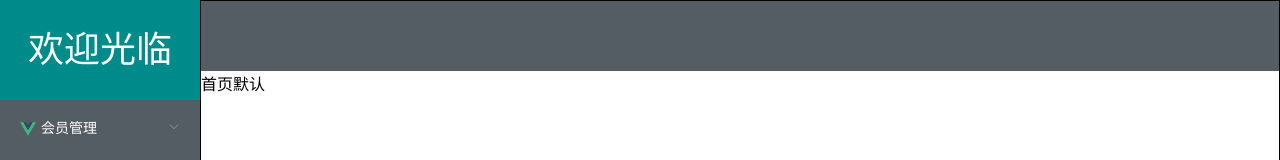
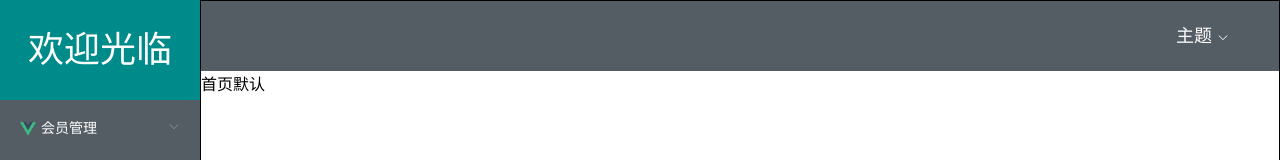
Before and after one commit to XiFanYin/webtest, a Vue app: page /home in a window 1280 px wide. Shown: the top 160 px of the page. Built offline with nearby package versions, Linux system fonts and the light colour scheme; sample sign-in values are in the browser's storage.

Commit message:
修改弹出层样式

```diff
--- a/src/store/index.js
+++ b/src/store/index.js
@@ -8,8 +8,13 @@ Vue.use(Vuex)
 export default new Vuex.Store({
   /* state就是数据 */
   state: {
-    //声明成对象
-    obj:{}
+    //声明成对象，里边放动态数据
+    obj: {},
+    //主题数据,默认数据
+    theme: {
+      default: "545c64",
+      blue: "#101f30",
+      red: "#7c1823"}
   },
   mutations: {
     setStateVal(state, obj) {
@@ -20,6 +25,6 @@ export default new Vuex.Store({
   //配置插件解决刷新数据不消失
   plugins: [createPersistedState({
     storage: window.sessionStorage
-    })]
+  })]
 
 })
--- a/src/views/home.vue
+++ b/src/views/home.vue
@@ -19,7 +19,7 @@
         >
           <!-- 插槽标题title -->
           <template slot="title">
-            <img src="../assets/logo.png"  class="icon">
+            <img src="../assets/logo.png" class="icon" />
             <span>{{ item.menu }}</span>
           </template>
           <!-- 循环遍历子标题 -->
@@ -34,9 +34,21 @@
     </div>
 
     <div class="right">
-       <div class="nav_bar">{{$store.state.obj.address}}</div>
+      <!-- title -->
+      <div class="nav_bar">
+        <div class="theme">
+          <el-dropdown trigger="click">
+            <span class="el-dropdown-link">
+              主题<i class="el-icon-arrow-down el-icon--right"></i>
+            </span>
+            <el-dropdown-menu slot="dropdown">
+              <el-dropdown-item>红色</el-dropdown-item>
+            </el-dropdown-menu>
+          </el-dropdown>
+        </div>
+      </div>
 
-       <router-view/>
+      <router-view />
     </div>
   </div>
 </template>
@@ -52,7 +64,7 @@ export default {
   methods: {
     //某个条目被点击
     selecet(index) {
-     this.$router.push(index)
+      this.$router.push(index);
     },
   },
   mounted() {
@@ -65,9 +77,6 @@ export default {
 </script>
 
 <style lang="scss" scoped>
-
-
-
 .home {
   width: 100%;
   height: 100vh;
@@ -87,32 +96,53 @@ export default {
     .mymenu {
       height: 100%;
       border: none; /* element有这个属性，给他干掉 */
-     .icon{
-       width: 16px;
-       height: 16px;
-       padding-right: 5px;
-     }
-
+      .icon {
+        width: 16px;
+        height: 16px;
+        padding-right: 5px;
+      }
     }
   }
   .right {
     flex: 1;
     border: 1px solid #000;
-    .nav_bar{
+    .nav_bar {
       width: 100%;
       height: 70px;
       background: #545c64;
+      display: flex;
+      flex-direction: row-reverse;
     }
+  }
 
+  .theme {
+    margin-right: 50px;
   }
 
   /* 修改ui库样式 */
-/*   ::v-deep .el-icon-arrow-down:before {
+  /*   ::v-deep .el-icon-arrow-down:before {
     content: "";
   } */
+}
 
+.el-dropdown-link {
+  cursor: pointer;
+  color: #ffffff;
+  font-size: 18px;
+  line-height: 70px;
+}
+.el-icon-arrow-down {
+  font-size: 12px;
+}
 
+.demonstration {
+  display: block;
+  color: #545c64;
+  font-size: 18px;
+  margin-bottom: 20px;
+}
 
-
+.el-dropdown-menu {
+  top: 42px !important;
 }
 </style>
--- a/src/views/menberhealth.vue
+++ b/src/views/menberhealth.vue
@@ -1,5 +1,5 @@
 <template>
-  <div @click="aaa">
+  <div>
       会员健康页面
   </div>
 
@@ -14,13 +14,6 @@ export default {
     },
 
 
-    methods: {
-        aaa(){
-           this.$store.commit('setStateVal',{address:"郑州"} )
-        },
-
-    },
-
 }
 </script>
 
--- a/vue.config.js
+++ b/vue.config.js
@@ -1,3 +1,5 @@
 module.exports = {
     lintOnSave: false,
+
+
 }
```
